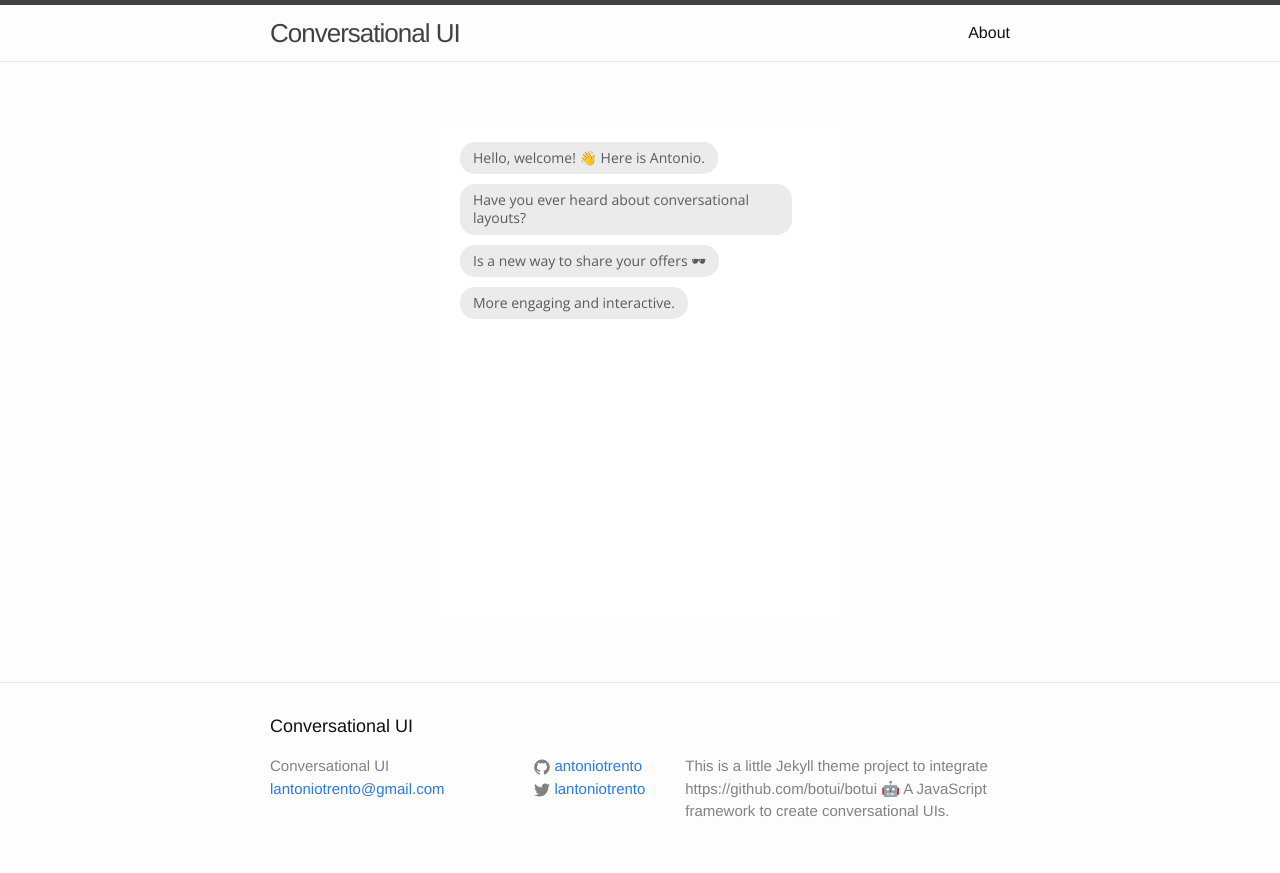
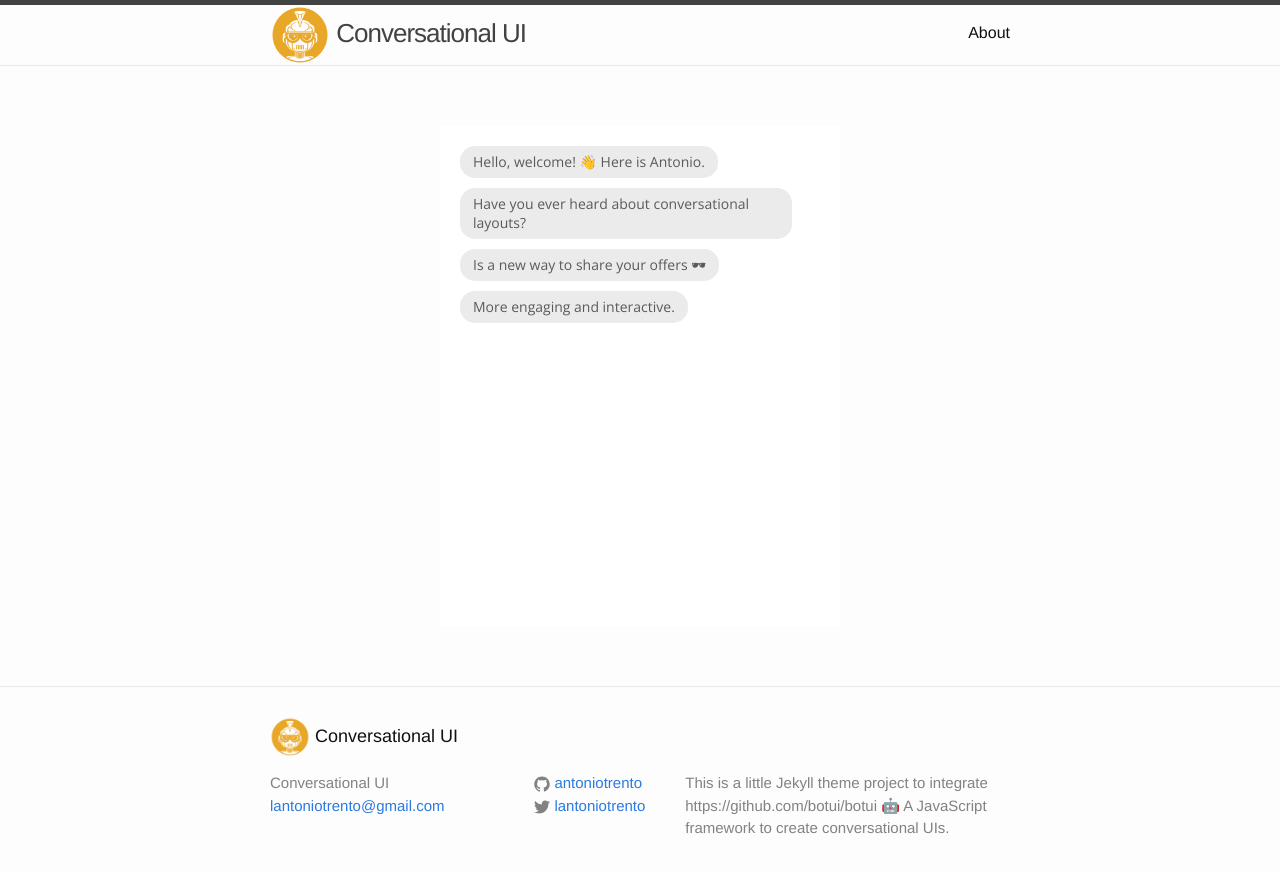
Before and after one commit to conversationalui/conversationalui.github.io, a Jekyll site: the page built from index.md, in a window 1280 px wide. Shown: the top 873 px of the page. Built offline with Jekyll 4.4.1, drawn with Linux system fonts in a browser that asks for light colours; nearby versions of some CDN libraries.

Commit message:
Add logo

```diff
--- a/_includes/footer.html
+++ b/_includes/footer.html
@@ -2,7 +2,7 @@
 
   <div class="wrapper">
 
-    <h2 class="footer-heading">{{ site.title | escape }}</h2>
+    <h2 class="footer-heading"><img style="height: 40px" src="/assets/img/conversional_ui_logo.png"> {{ site.title | escape }}</h2>
 
     <div class="footer-col-wrapper">
       <div class="footer-col footer-col-1">
--- a/_includes/header.html
+++ b/_includes/header.html
@@ -2,7 +2,7 @@
 
   <div class="wrapper">
 
-    <a class="site-title" href="{{ "/" | relative_url}}">{{ site.title | escape }}</a>
+    <a class="site-title" href="{{ "/" | relative_url}}"><img src="/assets/img/conversional_ui_logo.png">{{ site.title | escape }}</a>
 
     <nav class="site-nav">
       <span class="menu-icon">
--- a/_includes/headerui.html
+++ b/_includes/headerui.html
@@ -2,7 +2,7 @@
 
   <div class="wrapper">
 
-    <a class="site-title" href="{{ "/" | relative_url}}">{{ site.title | escape }}</a>
+    <a class="site-title" href="{{ "/" | relative_url}}"><img style="height: 60px" src="/assets/img/conversional_ui_logo.png"> {{ site.title | escape }}</a>
 
     <nav class="site-nav">
       <span class="menu-icon">
```
Also changed, not shown: assets/img/conversional_ui_logo.png (added).
